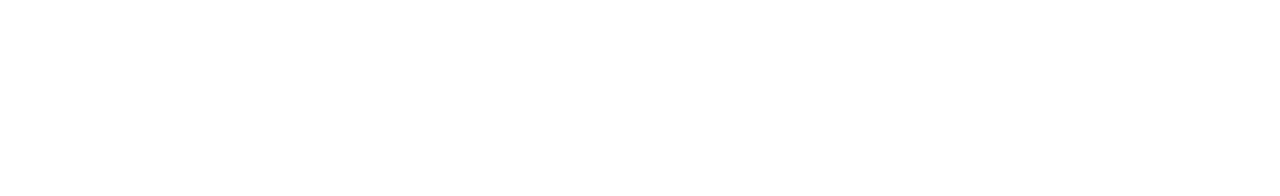
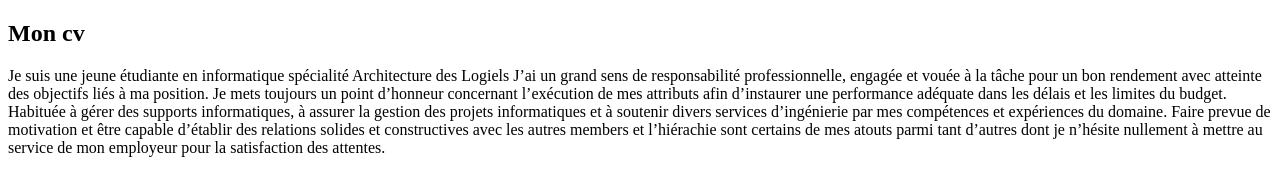
Before and after one commit to Mithelle/git-mon-cv, a plain HTML site: page index.html in a window 1280 px wide. Drawn offline with Linux system fonts and the light colour scheme.

Commit message:
mise en place de la section description

```diff
--- a/index.html
+++ b/index.html
@@ -8,6 +8,17 @@
     <link rel="stylesheet" href="style.css">
 </head>
 <body>
-
+ <h2>Mon cv</h2>
+ <p>Je suis une jeune étudiante en informatique spécialité Architecture des Logiels
+    J’ai un grand sens de responsabilité professionnelle, engagée et vouée à la tâche
+    pour un bon rendement avec atteinte des objectifs liés à ma position. Je mets
+    toujours un point d’honneur concernant l’exécution de mes attributs afin
+    d’instaurer une performance adéquate dans les délais et les limites du budget.
+    Habituée à gérer des supports informatiques, à assurer la gestion des projets
+    informatiques et à soutenir divers services d’ingénierie par mes compétences et
+    expériences du domaine. Faire prevue de motivation et être capable d’établir des
+    relations solides et constructives avec les autres members et l’hiérachie sont
+    certains de mes atouts parmi tant d’autres dont je n’hésite nullement à mettre au
+    service de mon employeur pour la satisfaction des attentes.</p>
 </body>
 </html>
```
